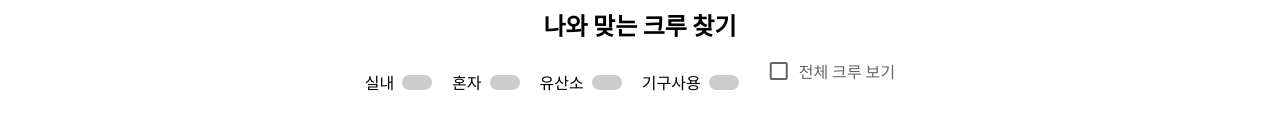
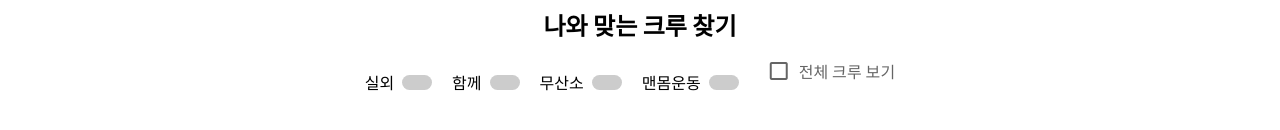
Before and after one commit to whyNot-project/whyNot_Front, a Vue app: page /crew in a window 1280 px wide. Shown: the part 368-498 px from the top of the page. Built offline with nearby package versions, Linux system fonts and the light colour scheme; no server answers.

Commit message:
[fix] 내 유형에 맞는 크루 불러오기 버그 해결

```diff
--- a/src/components/crew/AllCrewList.vue
+++ b/src/components/crew/AllCrewList.vue
@@ -3,20 +3,20 @@
   <div class="switch-container">
     <div class="switches">
       <div class="switch-item" @click="toggleSwitch(1)">
-        <div class="switch-label">{{ switchValue ? "실외" : "실내" }}</div>
+        <div class="switch-label">{{ switchValue ? "실내" : "실외" }}</div>
         <div class="switch-toggle" :class="{ active: switchValue }"></div>
       </div>
       <div class="switch-item" @click="toggleSwitch(2)">
-        <div class="switch-label">{{ switchValue2 ? "함께" : "혼자" }}</div>
+        <div class="switch-label">{{ switchValue2 ? "혼자" : "함께" }}</div>
         <div class="switch-toggle" :class="{ active: switchValue2 }"></div>
       </div>
       <div class="switch-item" @click="toggleSwitch(3)">
-        <div class="switch-label">{{ switchValue3 ? "무산소" : "유산소" }}</div>
+        <div class="switch-label">{{ switchValue3 ? "유산소" : "무산소" }}</div>
         <div class="switch-toggle" :class="{ active: switchValue3 }"></div>
       </div>
       <div class="switch-item" @click="toggleSwitch(4)">
         <div class="switch-label">
-          {{ switchValue4 ? "맨몸운동" : "기구사용" }}
+          {{ switchValue4 ? "기구사용" : "맨몸운동" }}
         </div>
         <div class="switch-toggle" :class="{ active: switchValue4 }"></div>
       </div>
@@ -167,13 +167,12 @@ const temp = function () {
             useEquip: `${useEquip.value}`,
           },
         })
-        .then(() => {
+        .then((res) => {
+          selectedCrew.value = res.data;
           switchValue.value = Boolean(isInside.value);
           switchValue2.value = Boolean(isSingle.value);
           switchValue3.value = Boolean(isCardio.value);
           switchValue4.value = Boolean(useEquip.value);
-
-          searchCondition();
         });
     });
 };
```
